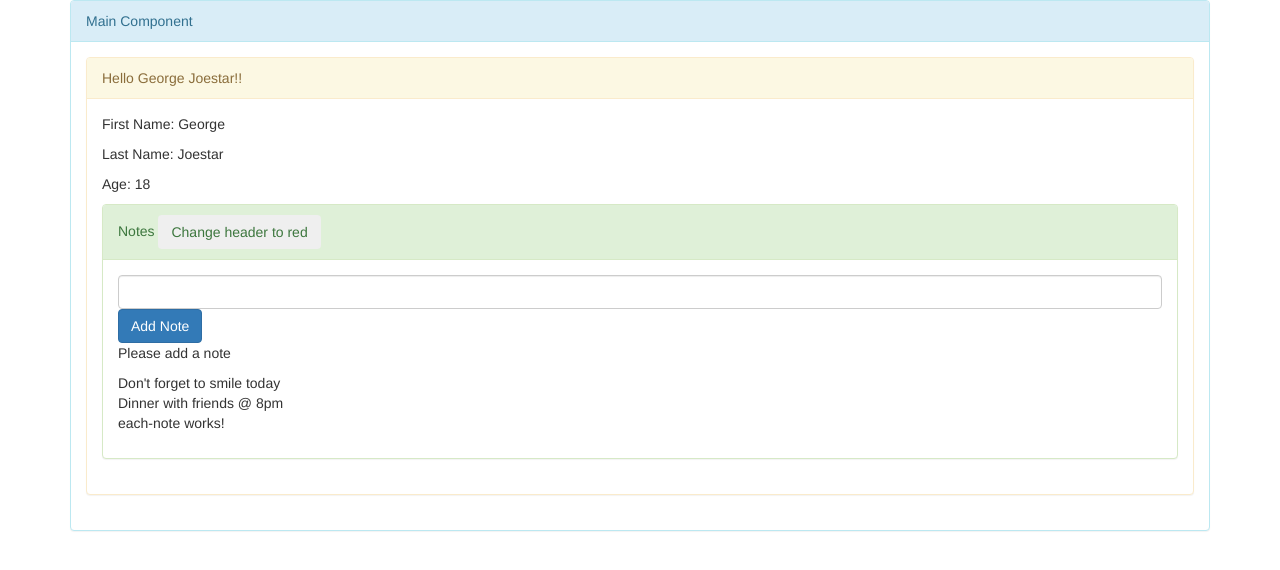
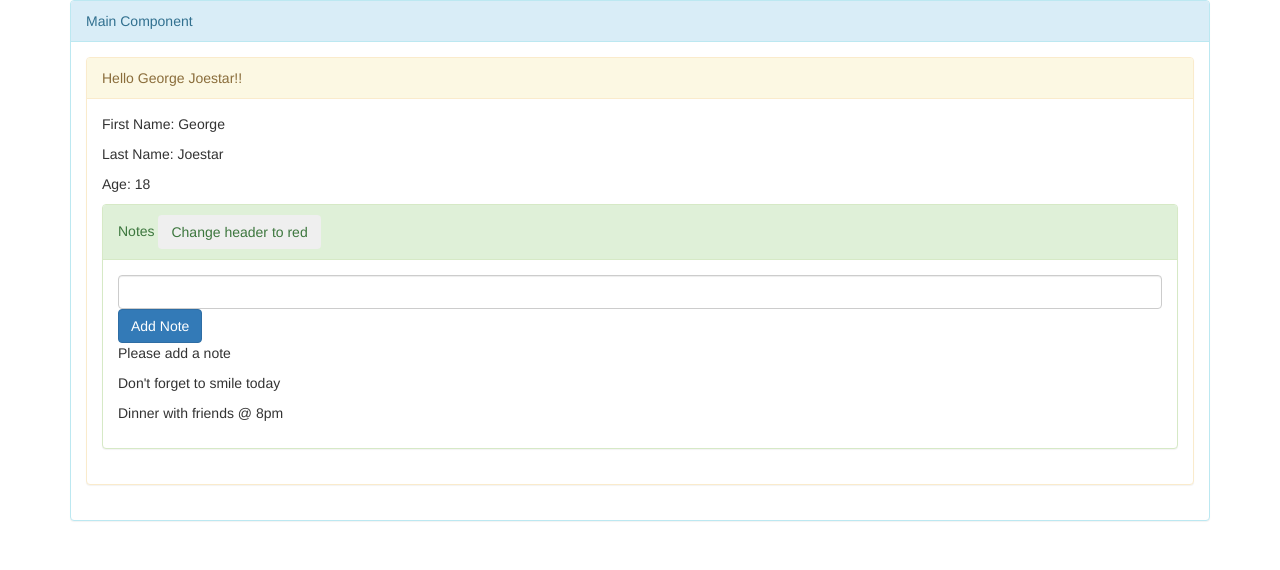
Before and after one commit to ShairaChristine/my-first-angular, an Angular app: page / in a window 1280 px wide. Shown: the top 570 px of the page. Built offline with nearby package versions, Linux system fonts and the light colour scheme.

Commit message:
loops the each-note for each item stored

```diff
--- a/src/app/add-note/add-note.component.html
+++ b/src/app/add-note/add-note.component.html
@@ -19,12 +19,12 @@
             <ng-template #noNote>
                 <p>Please add a note</p>
             </ng-template>
-            <div *ngFor="let item of storedNotes">{{item}}</div>
+            <!-- <div>{{item}}</div> -->
                 <!-- . . . -->
                 <!-- <app-item-detail *ngFor="let item of storedNotes" [item]="item">
 
             </app-item-detail> -->
 
-            <app-each-note [perNote]='note'></app-each-note>
+            <app-each-note *ngFor="let item of storedNotes" [perNote]='item'></app-each-note>
         </div>
     </div>
--- a/src/app/each-note/each-note.component.html
+++ b/src/app/each-note/each-note.component.html
@@ -1,4 +1,4 @@
-<p>each-note works! {{perNote}}</p>
+<p>{{perNote}}</p>
 
 <!-- <div *ngFor="let item of storedNotes">{{item}}</div>
                 <app-item-detail *ngFor="let item of storedNotes" [item]="item">
```
